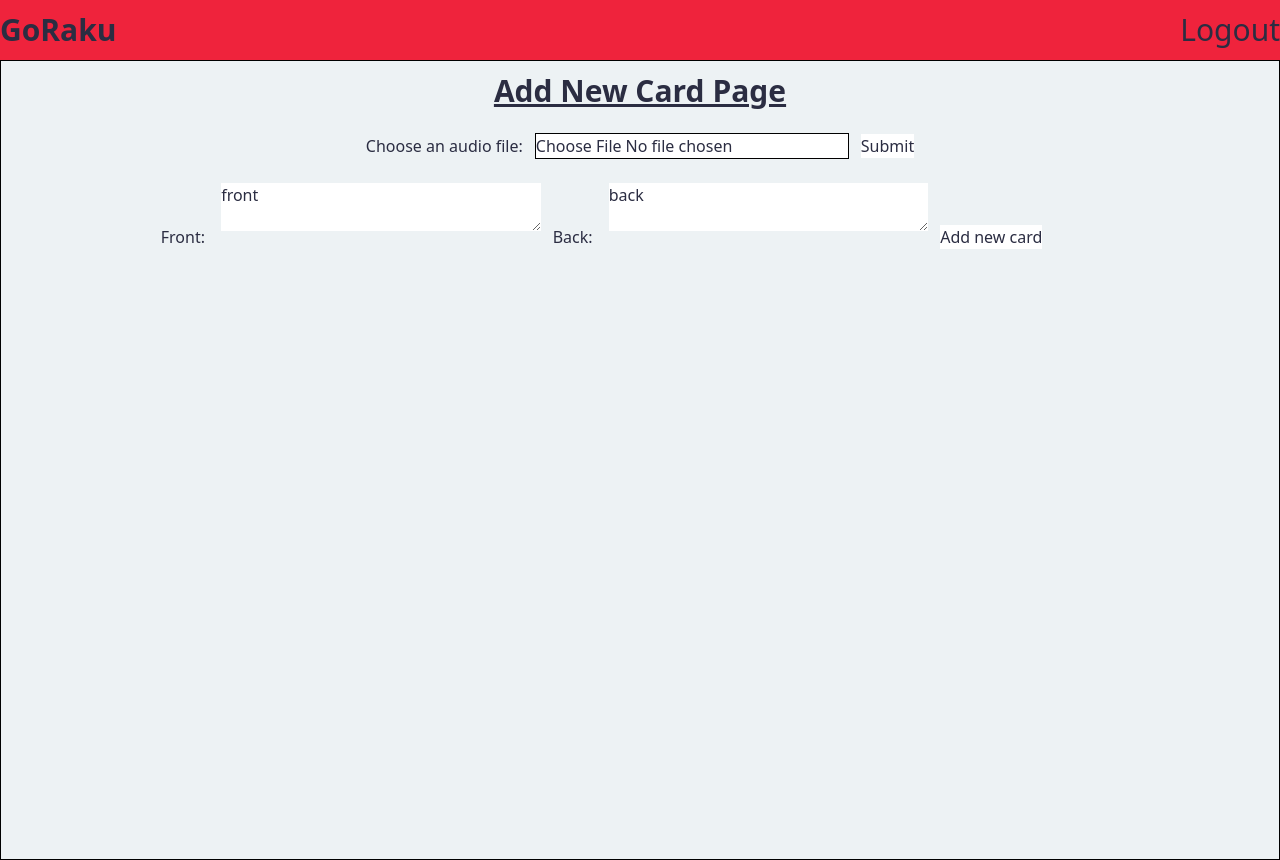
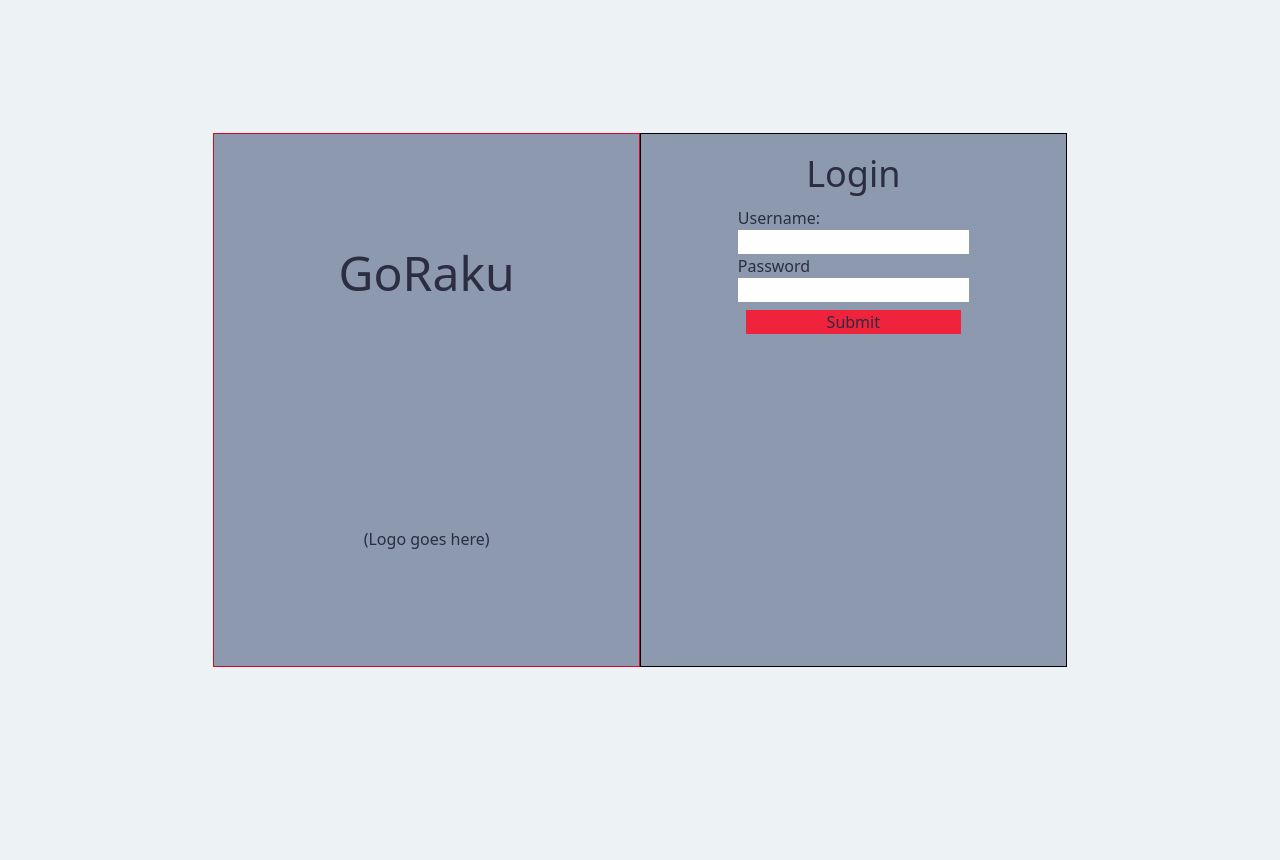
Before and after one commit to matthewkurtti/goraku, a React (Vite) app in the folder client/: page / in a window 1280 px wide. After the commit the page ends 800 px from the top, so only its background shows below. Built offline with nearby package versions, Linux system fonts and the light colour scheme; no server answers.

Commit message:
feat: can now log in from frontend login page and be taken to homepage

```diff
--- a/client/src/App.tsx
+++ b/client/src/App.tsx
@@ -6,35 +6,58 @@ import DeckPage from "./components/DeckPage";
 import ListOfCardsPage from "./components/ListOfCardsPage";
 import StudyPage from "./components/StudyPage";
 import SignUpPage from "./components/SignUpPage";
-// import LoginPage from "./components/LoginPage";
-// import { User } from "./globalTypes";
+import LoginPage from "./components/LoginPage";
+import { User } from "./globalTypes";
+import { getData } from "./helpers/fetchHelper";
 
 function App() {
   // useStates and variables
-  const [page, setPage] = useState<string>("addnewcard");
-  // const [loggedInUser, setLoggedInUser] = useState<User | null>(null);
+  const url: string =
+    process.env.NODE_ENV === "production" ? "/" : "http://localhost:8080/";
+  const [page, setPage] = useState<string>("");
+  const [loggedInUser, setLoggedInUser] = useState<User | null>(null);
+
+  // helper function
+
+  // check to see if the user has a valid session token on page load
+  const checkIfLoggedIn = async () => {
+    const result = await getData(url, "api/auth/user");
+
+    if (
+      result.message === "Unauthorized" ||
+      result.message === "User not found"
+    ) {
+      setLoggedInUser(null);
+    } else {
+      setLoggedInUser(result);
+    }
+  };
 
   // useEffects
   useEffect(() => {
-    setPage("addnewcard");
+    checkIfLoggedIn();
+  }, []);
+
+  useEffect(() => {
+    checkIfLoggedIn();
   }, [page]);
 
   return (
     <>
-      {page === "homepage" ? (
+      {page === "homepage" && loggedInUser ? (
         <HomePage />
-      ) : page === "deckpage" ? (
+      ) : page === "deckpage" && loggedInUser ? (
         <DeckPage />
-      ) : page === "listofcards" ? (
+      ) : page === "listofcards" && loggedInUser ? (
         <ListOfCardsPage />
-      ) : page === "study" ? (
+      ) : page === "study" && loggedInUser ? (
         <StudyPage />
-      ) : page === "addnewcard" ? (
+      ) : page === "addnewcard" && loggedInUser ? (
         <AddNewCardPage />
       ) : page === "signup" ? (
         <SignUpPage />
       ) : (
-        <p>login page</p>
+        <LoginPage setPage={setPage} setLoggedInUser={setLoggedInUser} />
       )}
     </>
   );
--- a/client/src/components/LoginPage.tsx
+++ b/client/src/components/LoginPage.tsx
@@ -1,19 +1,49 @@
 import React from "react";
 import { JSX } from "react/jsx-runtime";
+import { postData } from "../helpers/fetchHelper";
 
 type LoginPageProps = {
   setPage: React.Dispatch<React.SetStateAction<JSX.Element | null>>;
+  setLoggedInUser: React.Dispatch<React.SetStateAction<JSX.Element | null>>;
 };
 
-const LoginPage: React.FC<LoginPageProps> = () => {
+const LoginPage: React.FC<LoginPageProps> = (props) => {
   // changes database target URL depending on current environment
-  // const url: string =
-  //   import.meta.env.MODE === "development" ? "http://localhost:8080/" : "/";
+  const url: string =
+    import.meta.env.MODE === "development" ? "http://localhost:8080/" : "/";
 
   // useStates and variables
-  // const [email, setEmail] = useState<string>("");
-  // const [password, setPassword] = useState<string>("");
-  // const [errorMessage, setErrorMessage] = useState<string | null>(null);
+
+  // handlers
+  const handleLogin = async (event: React.FormEvent<HTMLFormElement>) => {
+    event.preventDefault();
+    const usernameInput = document.getElementById(
+      "username"
+    ) as HTMLInputElement;
+    const givenUsername = usernameInput.value;
+
+    const passwordInput = document.getElementById(
+      "password"
+    ) as HTMLInputElement;
+    const givenPassword = passwordInput.value;
+
+    const loginReqObjBody = {
+      username: givenUsername,
+      password: givenPassword,
+    };
+
+    const response = await postData(url, "api/auth/login", loginReqObjBody);
+    console.log(response);
+    if (response.message === "Login successful") {
+      const newLoggedInUserObj = {
+        id: response.id,
+        username: response.username,
+        email: response.email,
+      };
+      props.setLoggedInUser(newLoggedInUserObj);
+      props.setPage("homepage");
+    }
+  };
 
   return (
     <>
@@ -25,12 +55,18 @@ const LoginPage: React.FC<LoginPageProps> = () => {
           </div>
           <div className="w-1/2 h-full flex flex-col items-center border-black border-solid border-1 p-5">
             <h1 className="text-4xl">Login</h1>
-            <form className="flex flex-col p-3" action="">
-              <label htmlFor="">Email: </label>
-              <input className="bg-white" type="text" />
+            <form
+              onSubmit={handleLogin}
+              className="flex flex-col p-3"
+              action=""
+            >
+              <label htmlFor="">Username: </label>
+              <input id="username" className="bg-white" type="text" />
               <label htmlFor="">Password</label>
-              <input className="bg-white" type="text" />
-              <button className="bg-secondary-accent m-2">Submit</button>
+              <input id="password" className="bg-white" type="text" />
+              <button className="bg-secondary-accent m-2" type="submit">
+                Submit
+              </button>
             </form>
           </div>
         </div>
```
Also changed, not shown: 1 other file (tests, documents, lock files or other folders).
